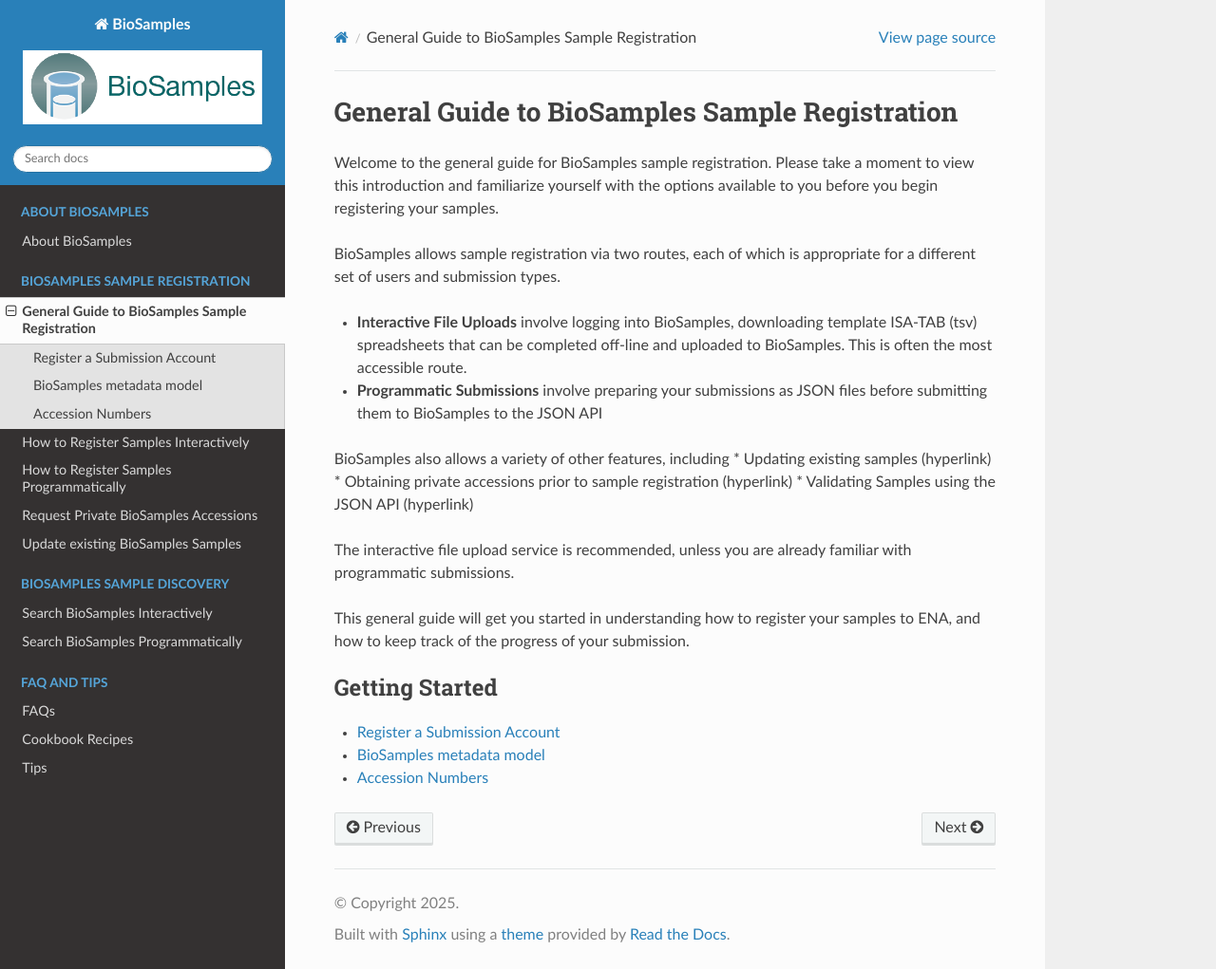
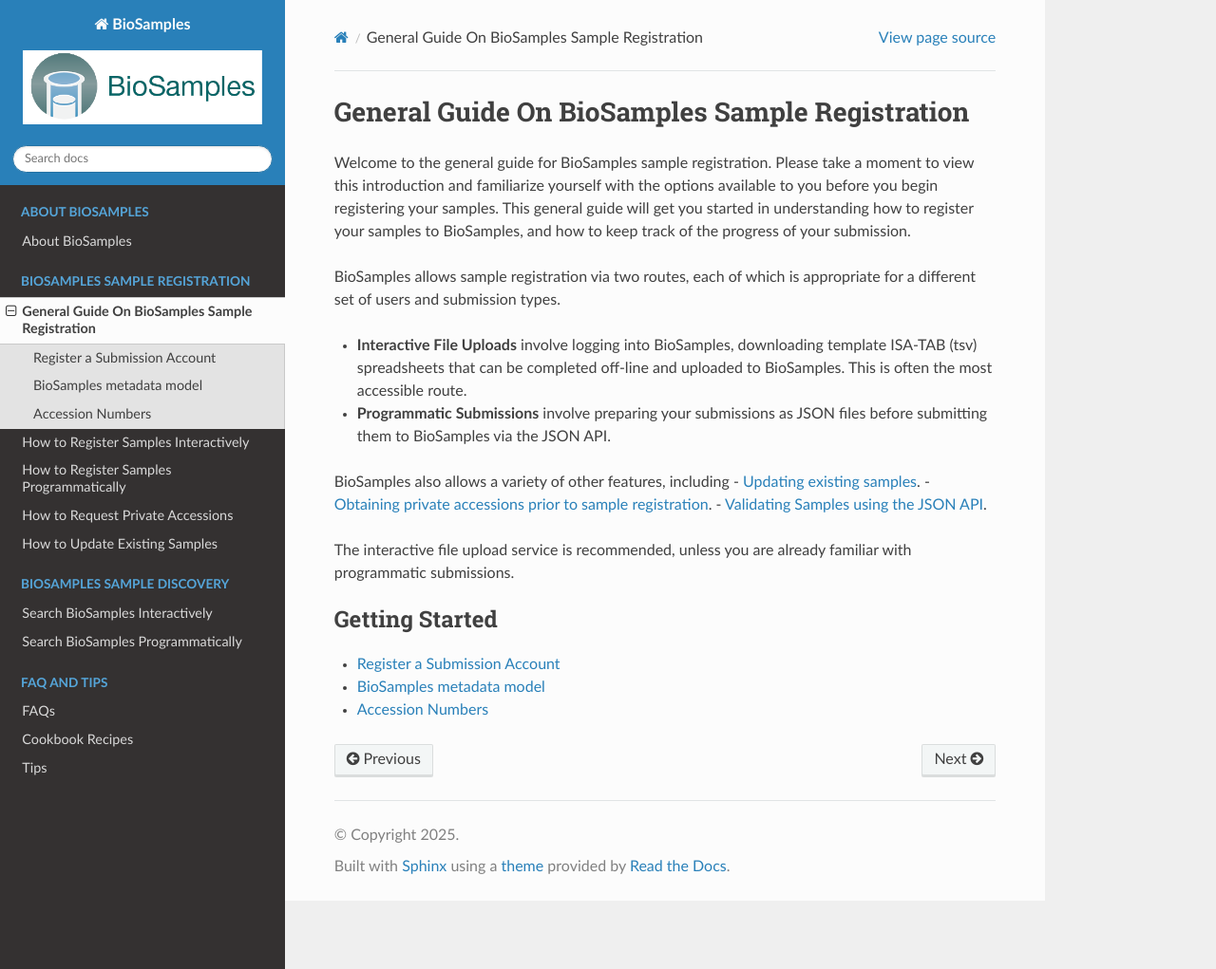
Before and after one commit to EBIBioSamples/read_docs, a Sphinx documentation site: the page built from docs/submit/general-guide.rst, in a window 1280 px wide and 1021 px high. Shown: the whole window at 95% size. Built offline with Sphinx 7.4.7 and the Read the Docs theme 3.1.0, drawn with Linux system fonts in a browser that asks for light colours.

Commit message:
Format general-guide with hyperlinks

```diff
--- a/docs/submit/general-guide.rst
+++ b/docs/submit/general-guide.rst
@@ -1,23 +1,23 @@
 ===============================================
-General Guide to BioSamples Sample Registration
+General Guide On BioSamples Sample Registration
 ===============================================
 
 Welcome to the general guide for BioSamples sample registration. Please take a moment to view this introduction and familiarize yourself with the options available to you before you begin registering your samples.
+This general guide will get you started in understanding how to register your samples to BioSamples, and how to keep track of the progress of your submission.
+
 
 BioSamples allows sample registration via two routes, each of which is appropriate for a different set of users and submission types.
 
 - **Interactive File Uploads** involve logging into BioSamples, downloading template ISA-TAB (tsv) spreadsheets that can be completed off-line and uploaded to BioSamples. This is often the most accessible route.
-- **Programmatic Submissions** involve preparing your submissions as JSON files before submitting them to BioSamples to the JSON API
+- **Programmatic Submissions** involve preparing your submissions as JSON files before submitting them to BioSamples via the JSON API.
 
 BioSamples also allows a variety of other features, including
-* Updating existing samples (hyperlink)
-* Obtaining private accessions prior to sample registration (hyperlink)
-* Validating Samples using the JSON API (hyperlink)
+- `Updating existing samples <update-samples.rst>`_.
+- `Obtaining private accessions prior to sample registration <request-accessions.rst>`_.
+- `Validating Samples using the JSON API <programmatically/validate.rst>`_.
+
 
 The interactive file upload service is recommended, unless you are already familiar with programmatic submissions.
-
-This general guide will get you started in understanding how to register your samples to ENA, and how to keep track of the progress of your submission.
-
 
 .. toctree::
     :caption: Getting Started
--- a/docs/submit/request-accessions.rst
+++ b/docs/submit/request-accessions.rst
@@ -1,2 +1,2 @@
-Request Private BioSamples Accessions
+How to Request Private Accessions
 =====================================
--- a/docs/submit/update-samples.rst
+++ b/docs/submit/update-samples.rst
@@ -1,2 +1,2 @@
-Update existing BioSamples Samples
+How to Update Existing Samples
 ==================================
```
